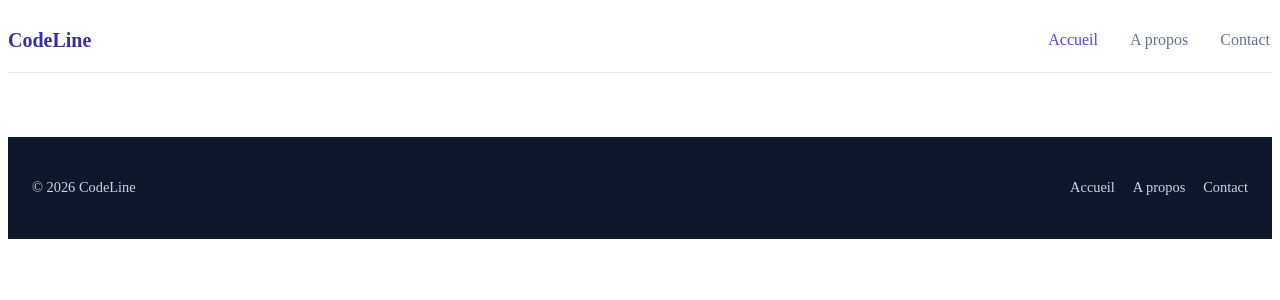
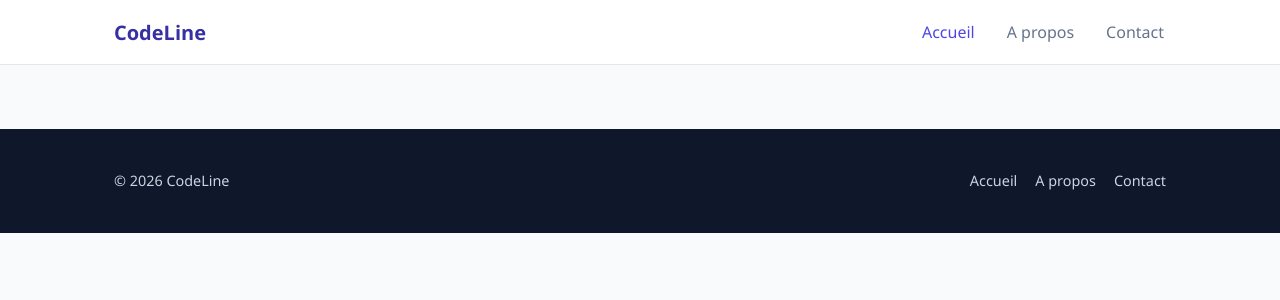
Before and after one commit to barryanna664-creator/codeline-blog-angular, an Angular app: page / in a window 1280 px wide. Shown: the top 300 px of the page. Built offline with nearby package versions, Linux system fonts and the light colour scheme.

Commit message:
Ajout des styles globaux

```diff
--- a/src/styles.css
+++ b/src/styles.css
@@ -1 +1,73 @@
-/* You can add global styles to this file, and also import other style files */
+* {
+    box-sizing: border-box;
+}
+
+:root {
+    --primary: #4f46e5;
+    --primary-dark: #3730a3;
+    --accent: #06b6d4;
+    --bg: #f8fafc;
+    --surface: #ffffff;
+    --text: #1e293b;
+    --text-muted: #64748b;
+    --border: #e2e8f0;
+    --radius: 10px;
+    --shadow: 0 2px 10px rgba(15, 23, 42, 0.06);
+}
+
+html, body {
+    margin: 0;
+    padding: 0;
+    font-family: 'Segoe UI', Roboto, Helvetica, Arial, sans-serif;
+    background-color: var(--bg);
+    color: var(--text);
+    scroll-behavior: smooth;
+}
+
+a {
+    text-decoration: none;
+    color: inherit;
+}
+
+h1, h2, h3 {
+    font-weight: 700;
+    line-height: 1.25;
+}
+
+.container {
+    max-width: 1100px;
+    margin: 0 auto;
+    padding: 0 24px;
+}
+
+.btn {
+    display: inline-block;
+    padding: 10px 22px;
+    border-radius: var(--radius);
+    background-color: var(--primary);
+    color: #fff;
+    border: none;
+    cursor: pointer;
+    font-size: 0.95rem;
+    font-weight: 600;
+    transition: background-color 0.2s ease;
+}
+
+.btn:hover {
+    background-color: var(--primary-dark);
+}
+
+.btn:disabled {
+    opacity: 0.5;
+    cursor: not-allowed;
+}
+
+.section-title {
+    font-size: 1.7rem;
+    margin-bottom: 8px;
+}
+
+.section-subtitle {
+    color: var(--text-muted);
+    margin-bottom: 32px;
+}
```
